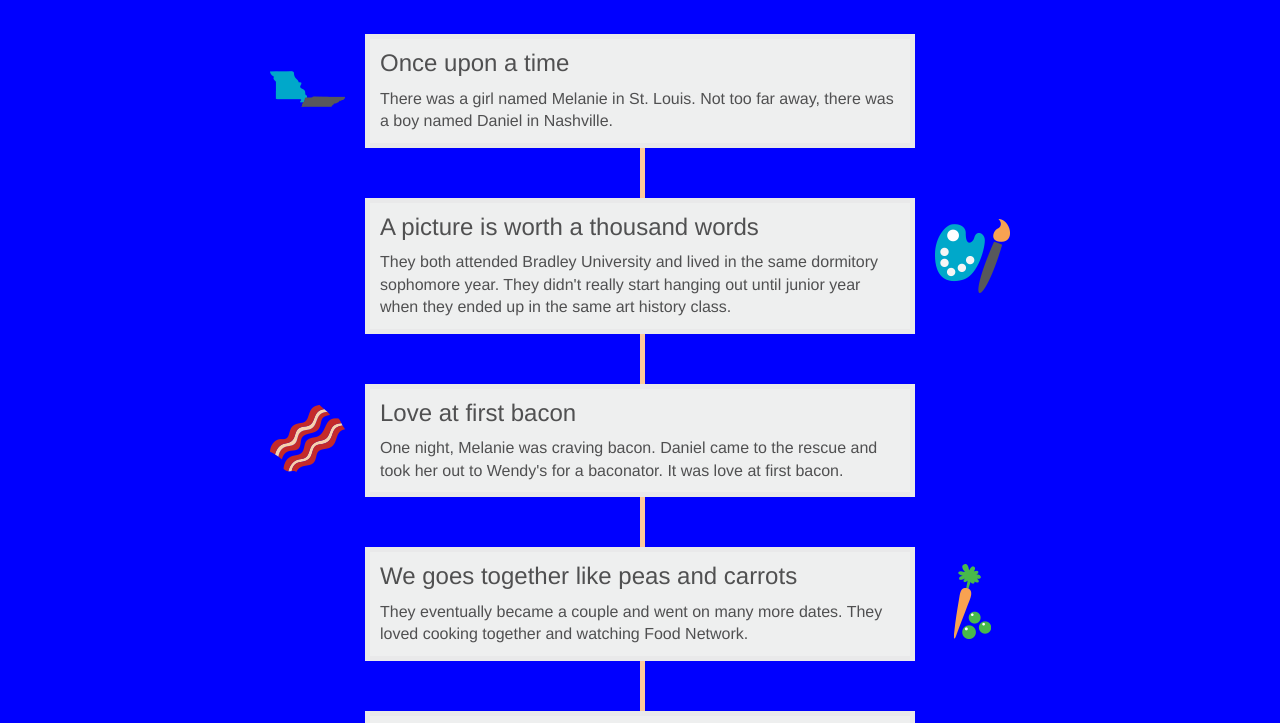
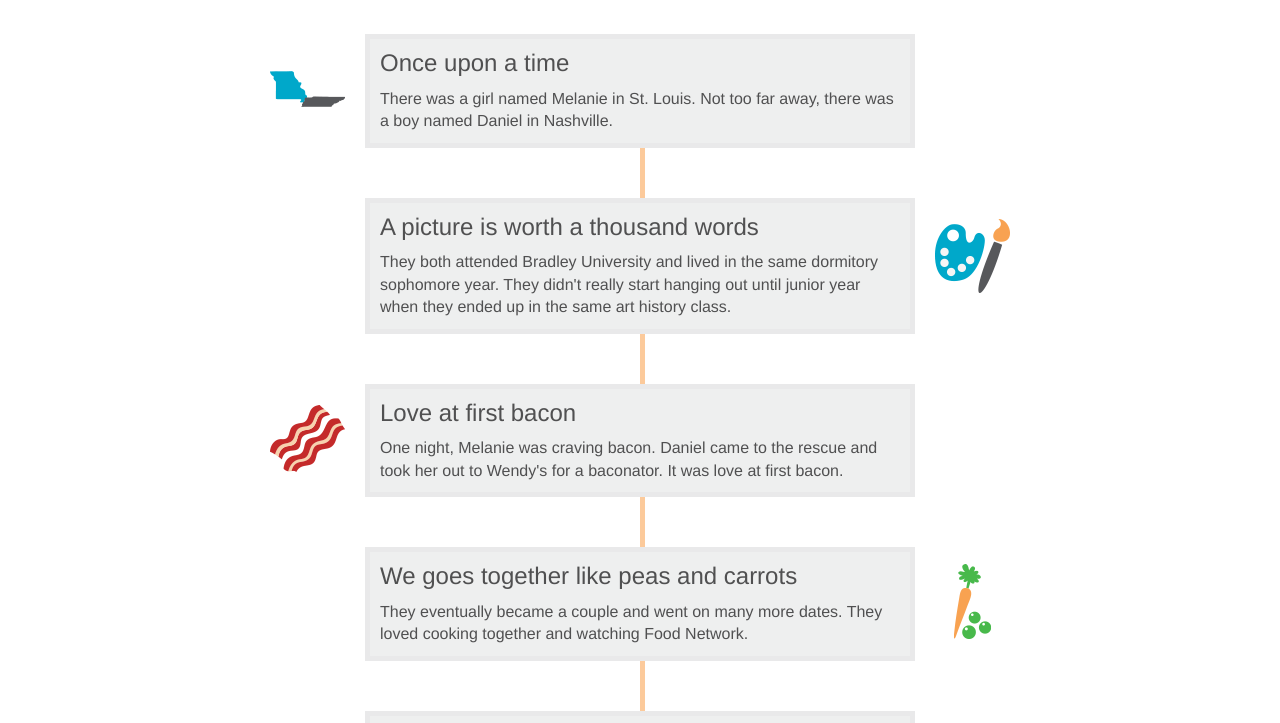
Before and after one commit to danielcreid/melanie-daniel, a plain HTML site: page index.html in a window 1280 px wide. Shown: the part 717-1440 px from the top of the page. Drawn offline with nearby package versions, Linux system fonts and the light colour scheme; a script that the page names is missing.

Commit message:
Update index.html

```diff
--- a/index.html
+++ b/index.html
@@ -1,6 +1,6 @@
 <!DOCTYPE html>
 
-<html style="background-color: blue;">
+<html>
 <head>
     <meta charset="utf-8">
     <title>Melanie &amp; Daniel's Wedding Website</title>
```
